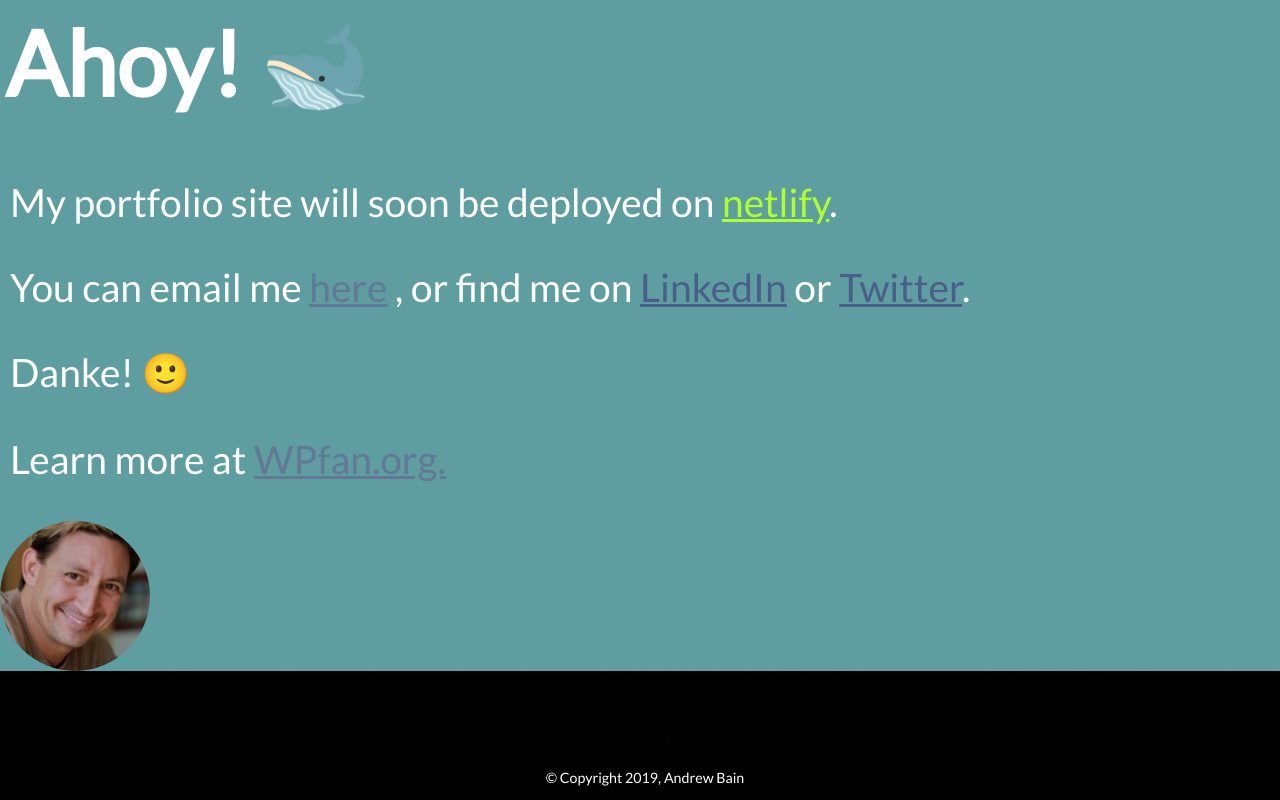
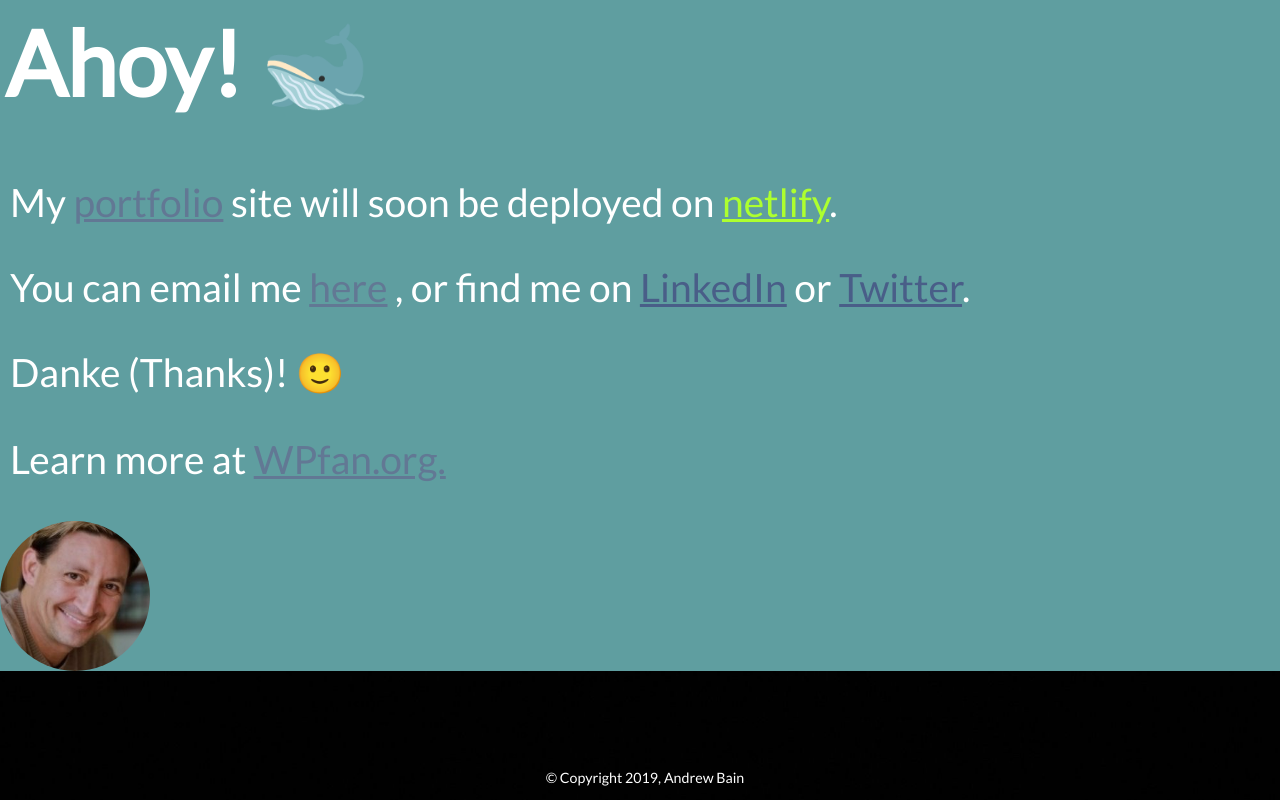
Before and after one commit to abain-io/abain-io.github.io, a plain HTML site: page index.html in a window 1280 px wide. Shown: the top 800 px of the page. Drawn offline with Linux system fonts and the light colour scheme.

Commit message:
Update index.html

```diff
--- a/index.html
+++ b/index.html
@@ -15,12 +15,12 @@
 
         <h1>Ahoy! 🐋</h1>
     </header>
-    <p>My portfolio</a> site will soon be deployed on <a class="main" href="https://www.netlify.com/" target="_blank">netlify</a>.
+    <p>My <a class="site" href="https://andrewbain.io" target="_blank">portfolio</a> site will soon be deployed on <a class="main" href="https://www.netlify.com/" target="_blank">netlify</a>.
     </p>
 
     <p>You can email me <a class="email" href="mailto:andrews.bain@gmail.com?subject=Let's talk!!" target=_blank" >here</a> , or find me on <a class="social" href="https://www.linkedin.com/in/andrewsbain/" target="_blank">LinkedIn</a> or <a class="social" href="https://twitter.com/swimr" target="_blank">Twitter</a>.</p>
 
-    <p>Danke! 🙂</p>
+    <p>Danke (Thanks)! 🙂</p>
 
     <p> Learn more at <a class="site" href="https://wpfan.org" target="_blank" >WPfan.org.</p></a>
 
```
